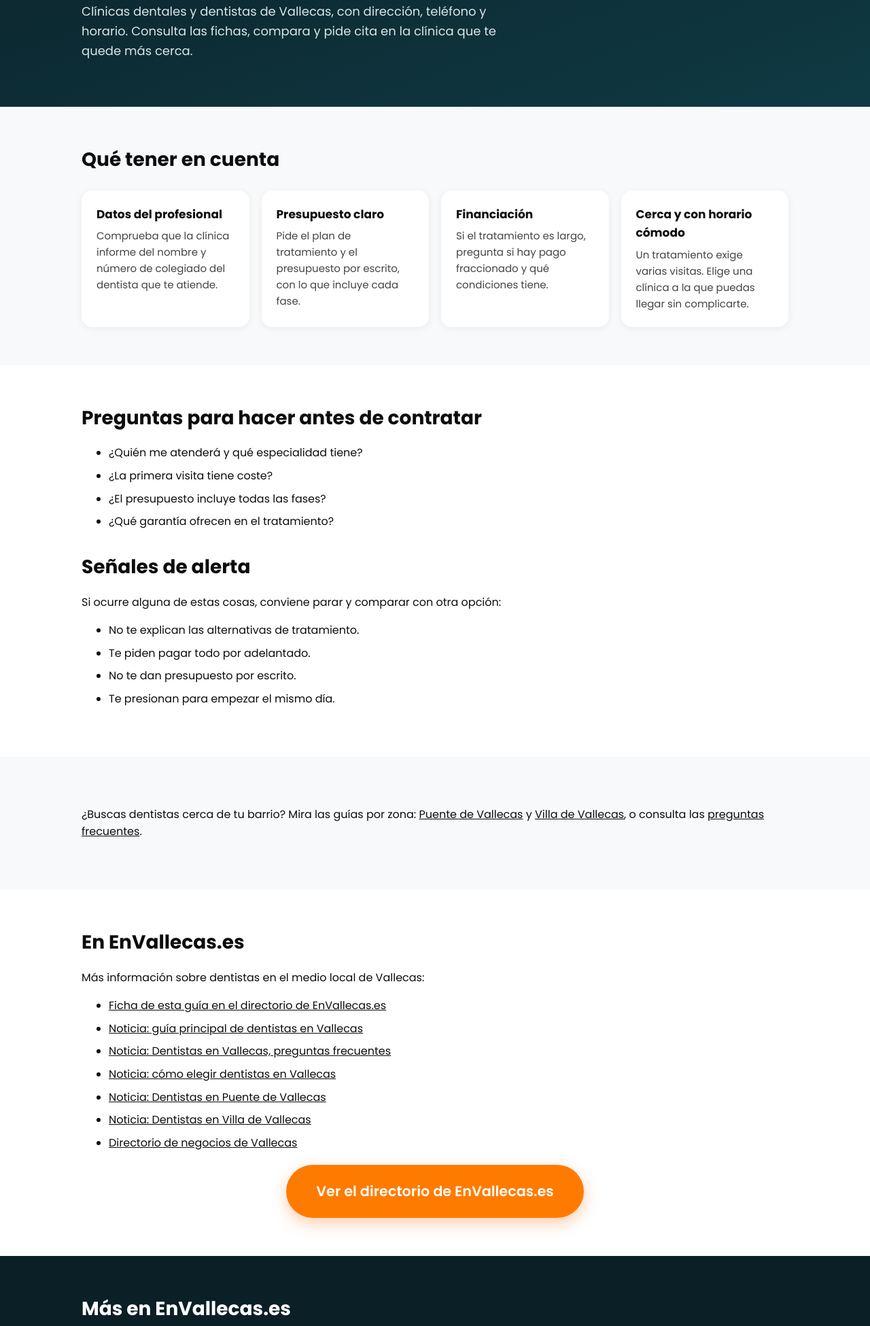
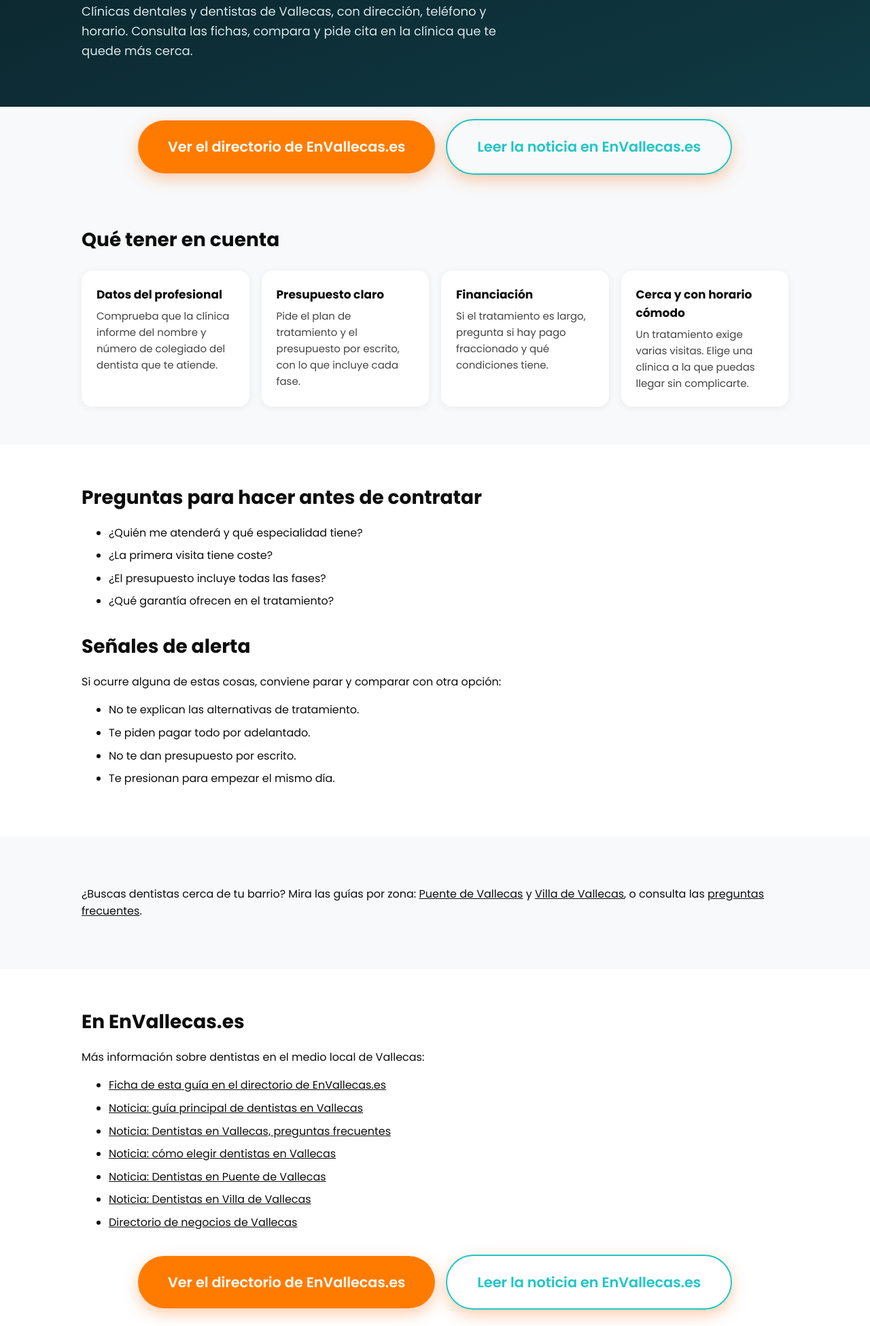
Before and after one commit to jaimebalaguer01/dentistavallecas-site, a plain HTML site: page como-elegir/index.html in a window 1280 px wide. Shown: the part 452-2402 px from the top of the page at 68% size. Drawn offline with Linux system fonts and the light colour scheme.

Commit message:
Botones de directorio y noticia también junto al texto de cada página
Co-Authored-By: Claude Sonnet 5.5 <noreply@anthropic.com>
Claude-Session: https://claude.ai/code/session_01C2douzTVvDqvuZYVRfqo1r

```diff
--- a/como-elegir/index.html
+++ b/como-elegir/index.html
@@ -24,6 +24,7 @@ h1{font-size:clamp(34px,6vw,60px);line-height:1.08;color:var(--teal);margin:16px
 .btn{display:inline-block;background:var(--orange);color:#fff;font-weight:600;text-decoration:none;padding:14px 26px;border-radius:99px;margin:8px 10px 0 0}
 .btn.alt{background:transparent;border:2px solid var(--teal);color:var(--teal)}
 .topbar{background:#fff;text-align:center;padding:14px 12px 22px;border-bottom:3px solid var(--teal)}.topbar .btn.big{display:inline-block;margin:8px 8px 0;padding:18px 34px}
+.inline-btns{text-align:center;padding:10px 0}.inline-btns .btn.big{display:inline-block;margin:8px}
 .btn.big{font-size:1.3rem;padding:22px 44px;box-shadow:0 8px 22px rgba(249,115,22,.35);display:block;width:fit-content;max-width:100%;margin:20px auto 0;text-align:center}
 section{padding:56px 0}
 h2{font-size:28px;margin:0 0 12px}
@@ -48,11 +49,13 @@ footer a{color:var(--teal)}
 <div class="topbar"><a class="btn big" href="https://envallecas.es/directorio">Ver el directorio de EnVallecas.es</a><a class="btn big alt" href="https://envallecas.es/noticias/dentistas-vallecas-como-elegir">Leer la noticia en EnVallecas.es</a></div>
 <header class="top"><div class="wrap"><a class="logo" href="/">Dentistas<span> Vallecas</span></a><nav><a href="/preguntas-frecuentes/">Preguntas frecuentes</a><a href="/como-elegir/">Cómo elegir</a><a href="/puente-de-vallecas/">Puente de Vallecas</a><a href="/villa-de-vallecas/">Villa de Vallecas</a></nav></div></header>
 <main><div class="hero" style="padding-bottom:50px"><div class="wrap"><span class="eyebrow">Guía local · actualizada 2026-11-14</span><h1>Cómo elegir dentistas en Vallecas</h1><p>Clínicas dentales y dentistas de Vallecas, con dirección, teléfono y horario. Consulta las fichas, compara y pide cita en la clínica que te quede más cerca.</p></div></div>
+<div class="inline-btns"><a class="btn big" href="https://envallecas.es/directorio">Ver el directorio de EnVallecas.es</a><a class="btn big alt" href="https://envallecas.es/noticias/dentistas-vallecas-como-elegir">Leer la noticia en EnVallecas.es</a></div>
 <section><div class="wrap"><h2>Qué tener en cuenta</h2><div class="grid"><div class="card"><h3>Datos del profesional</h3><p>Comprueba que la clínica informe del nombre y número de colegiado del dentista que te atiende.</p></div><div class="card"><h3>Presupuesto claro</h3><p>Pide el plan de tratamiento y el presupuesto por escrito, con lo que incluye cada fase.</p></div><div class="card"><h3>Financiación</h3><p>Si el tratamiento es largo, pregunta si hay pago fraccionado y qué condiciones tiene.</p></div><div class="card"><h3>Cerca y con horario cómodo</h3><p>Un tratamiento exige varias visitas. Elige una clínica a la que puedas llegar sin complicarte.</p></div></div></div></section>
 <section style="background:#fff"><div class="wrap"><h2>Preguntas para hacer antes de contratar</h2><ul class="list"><li>¿Quién me atenderá y qué especialidad tiene?</li><li>¿La primera visita tiene coste?</li><li>¿El presupuesto incluye todas las fases?</li><li>¿Qué garantía ofrecen en el tratamiento?</li></ul>
 <h2 style="margin-top:32px">Señales de alerta</h2><p>Si ocurre alguna de estas cosas, conviene parar y comparar con otra opción:</p><ul class="list"><li>No te explican las alternativas de tratamiento.</li><li>Te piden pagar todo por adelantado.</li><li>No te dan presupuesto por escrito.</li><li>Te presionan para empezar el mismo día.</li></ul></div></section>
 <section><div class="wrap"><p>¿Buscas dentistas cerca de tu barrio? Mira las guías por zona: <a href="/puente-de-vallecas/">Puente de Vallecas</a> y <a href="/villa-de-vallecas/">Villa de Vallecas</a>, o consulta las <a href="/preguntas-frecuentes/">preguntas frecuentes</a>.</p></div></section>
-<section style="background:#fff"><div class="wrap"><h2>En EnVallecas.es</h2><p>Más información sobre dentistas en el medio local de Vallecas:</p><ul class="list"><li><a href="https://envallecas.es/negocio/dentistas-vallecas">Ficha de esta guía en el directorio de EnVallecas.es</a></li><li><a href="https://envallecas.es/noticias/dentistas-vallecas-guia-comparar-clinicas">Noticia: guía principal de dentistas en Vallecas</a></li><li><a href="https://envallecas.es/noticias/dentistas-vallecas-preguntas-frecuentes">Noticia: Dentistas en Vallecas, preguntas frecuentes</a></li><li><a href="https://envallecas.es/noticias/dentistas-vallecas-como-elegir">Noticia: cómo elegir dentistas en Vallecas</a></li><li><a href="https://envallecas.es/noticias/dentistas-puente-de-vallecas">Noticia: Dentistas en Puente de Vallecas</a></li><li><a href="https://envallecas.es/noticias/dentistas-villa-de-vallecas">Noticia: Dentistas en Villa de Vallecas</a></li><li><a href="https://envallecas.es/directorio">Directorio de negocios de Vallecas</a></li></ul><a class="btn big" href="https://envallecas.es/directorio">Ver el directorio de EnVallecas.es</a></div></section>
+<section style="background:#fff"><div class="wrap"><h2>En EnVallecas.es</h2><p>Más información sobre dentistas en el medio local de Vallecas:</p><ul class="list"><li><a href="https://envallecas.es/negocio/dentistas-vallecas">Ficha de esta guía en el directorio de EnVallecas.es</a></li><li><a href="https://envallecas.es/noticias/dentistas-vallecas-guia-comparar-clinicas">Noticia: guía principal de dentistas en Vallecas</a></li><li><a href="https://envallecas.es/noticias/dentistas-vallecas-preguntas-frecuentes">Noticia: Dentistas en Vallecas, preguntas frecuentes</a></li><li><a href="https://envallecas.es/noticias/dentistas-vallecas-como-elegir">Noticia: cómo elegir dentistas en Vallecas</a></li><li><a href="https://envallecas.es/noticias/dentistas-puente-de-vallecas">Noticia: Dentistas en Puente de Vallecas</a></li><li><a href="https://envallecas.es/noticias/dentistas-villa-de-vallecas">Noticia: Dentistas en Villa de Vallecas</a></li><li><a href="https://envallecas.es/directorio">Directorio de negocios de Vallecas</a></li></ul><div class="inline-btns"><a class="btn big" href="https://envallecas.es/directorio">Ver el directorio de EnVallecas.es</a><a class="btn big alt" href="https://envallecas.es/noticias/dentistas-vallecas-como-elegir">Leer la noticia en EnVallecas.es</a></div>
+</div></section>
 <section class="band"><div class="wrap"><h2>Más en EnVallecas.es</h2><p>Directorio de negocios, noticias y guías de Puente y Villa de Vallecas.</p><a class="btn" href="https://envallecas.es/directorio">Ver el directorio</a><a class="btn alt" href="/">Volver a la guía</a></div></section>
 </main>
 <footer><div class="wrap"><p>Dentistas en Vallecas es una guía de <a href="https://envallecas.es">EnVallecas.es</a>, el medio local de Vallecas.</p>
```
Also changed, not shown: index.html (+3 -1 lines), preguntas-frecuentes/index.html (+4 -1 lines), puente-de-vallecas/index.html (+4 -1 lines), villa-de-vallecas/index.html (+4 -1 lines).
